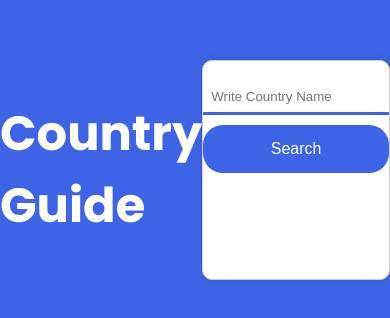
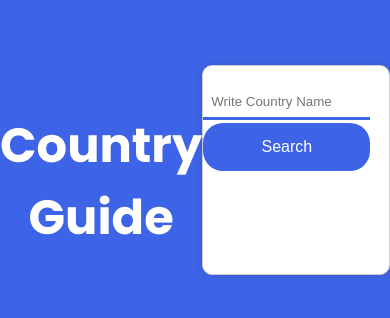
Before and after one commit to NikaCrafter/Country, a plain HTML site: page index.html in a window 390 px wide. Shown: the part 252-570 px from the top of the page. Drawn offline with Linux system fonts and the light colour scheme.

Commit message:
Update index.css

```diff
--- a/index.css
+++ b/index.css
@@ -104,34 +104,47 @@ body {
     color:white;
 }
 
+
+/* Adjustments for small screens */
 @media screen and (max-width: 480px) {
     .container {
-        width: 90%;
-        max-width: none;
+        width: 90%; /* 90% of the viewport width */
+        max-width: none; /* Remove max-width */
     }
 
     .search-bar {
-        flex-direction: column;
-        align-items: stretch;
+        flex-direction: column; /* Stack search input and button vertically */
+        align-items: stretch; /* Stretch items to full width */
     }
 
     .search-input {
-        margin-left: 0;
-        margin-bottom: 10px;
+        margin-left: 0; /* Remove left margin */
+        margin-bottom: 2%; /* 2% margin bottom for separation */
+        width: 90%; /* 90% width of parent container */
     }
 
     #search-button {
-        width: 100%;
-        margin-right: 0;
+        width: 90%; /* 90% width of parent container */
+        margin-right: 0; /* Remove right margin */
     }
 
     #country-image {
-        width: 100%;
-        height: auto;
+        width: 90%; /* 90% width of parent container */
+        height: auto; /* Maintain aspect ratio */
     }
 
     .header-text {
-        margin-right: 0;
-        font-size: 3rem;
+        margin-right: 0; /* Remove right margin */
+        font-size: 3rem; /* Larger font size for header */
+        text-align: center; /* Center align header text */
+        margin-bottom: 2%; /* 2% margin bottom for separation */
+    }
+
+    .country-details {
+        padding: 0 5%; /* 5% padding left and right */
+    }
+
+    .country-details h2 {
+        font-size: 1.5rem; /* Relative font size */
     }
 }
```
